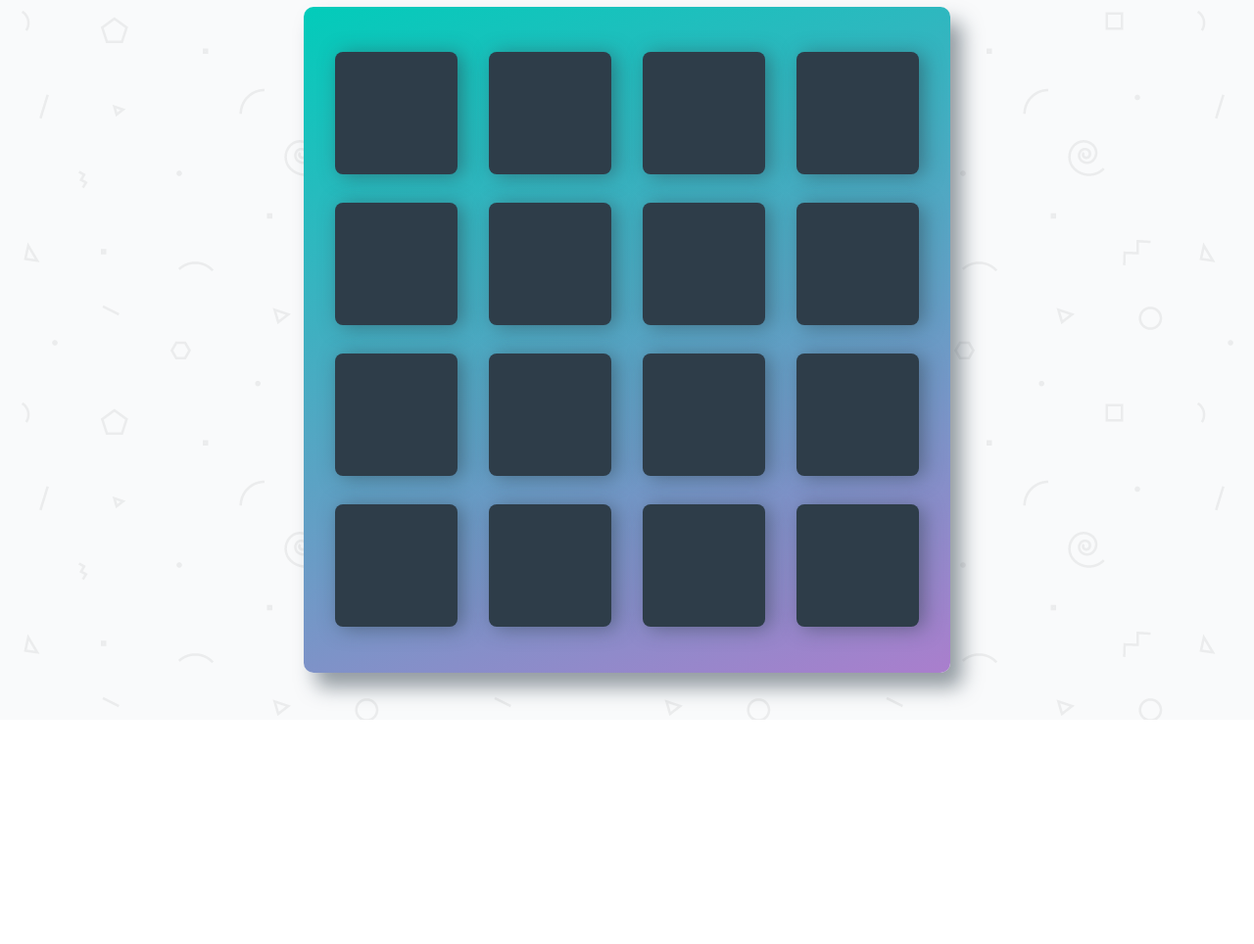
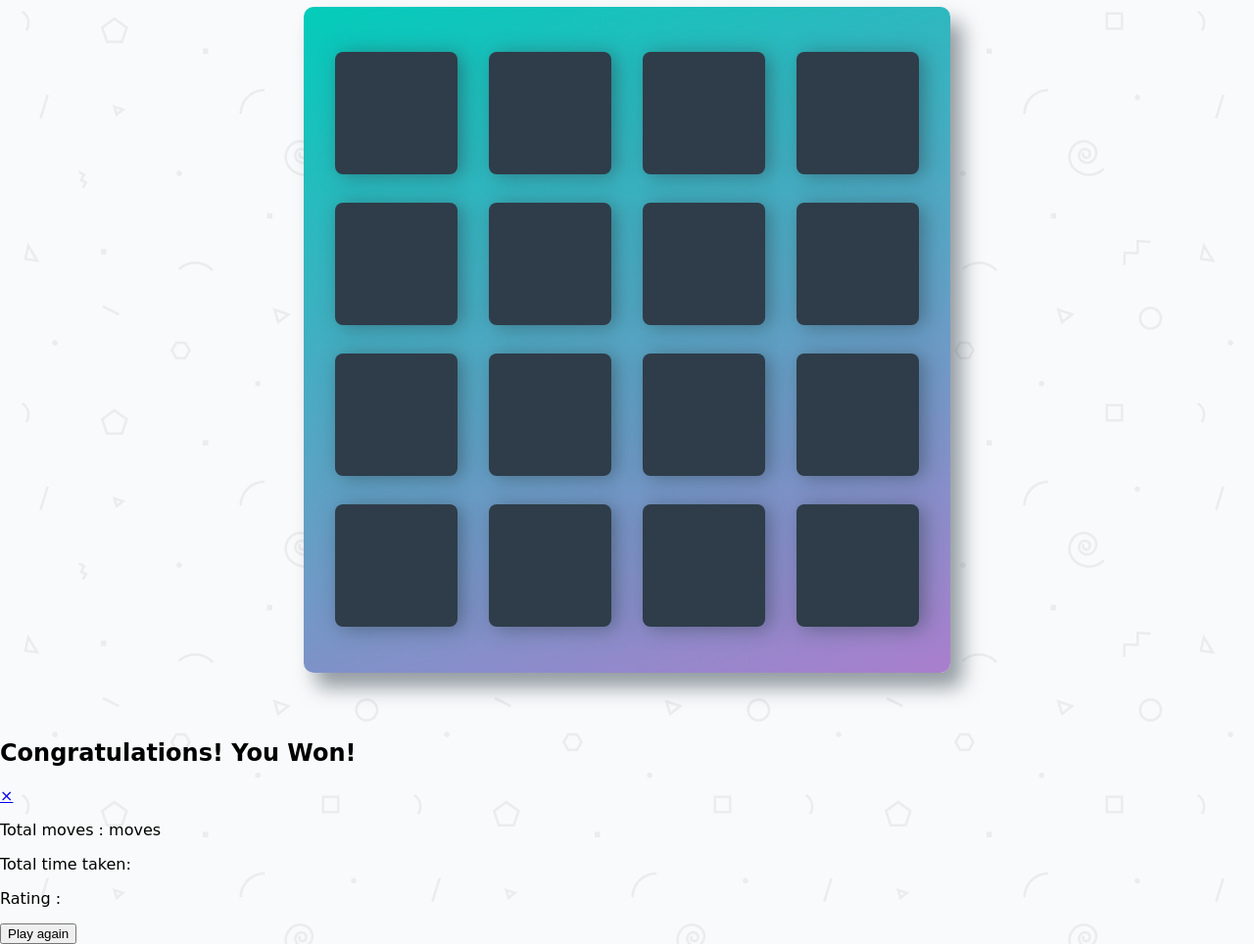
Before and after one commit to kopickik/fend-game-demo, a plain HTML site: page index.html in a window 1280 px wide. Shown: the part 108-1072 px from the top of the page at 98% size. Before the commit the page ends 843 px from the top, so only its background shows below. Drawn offline with Linux system fonts and the light colour scheme; a web font is replaced by a local one.

Commit message:
type: feature
adding a div class for the popup for congratulations

```diff
--- a/index.html
+++ b/index.html
@@ -84,6 +84,18 @@
         </ul>
     </div>
 
+    <div id="popup-congratulation" class="overlay">
+        <h2>Congratulations! You Won!</h2>
+        <a class="close" href=# >×</a>
+        <div class="final-score">
+            <p>Total moves : <span id=total-moves> </span> moves </p>
+            <p>Total time taken:  <span id=total-time> </span> </p>
+            <p>Rating : <span id=starRating></span></p>
+        </div>
+        <button id="play-again"onclick=loadGame()>
+            Play again</a>
+        </button>
+    </div>
     <script src="js/app.js"></script>
 </body>
 </html>
```
